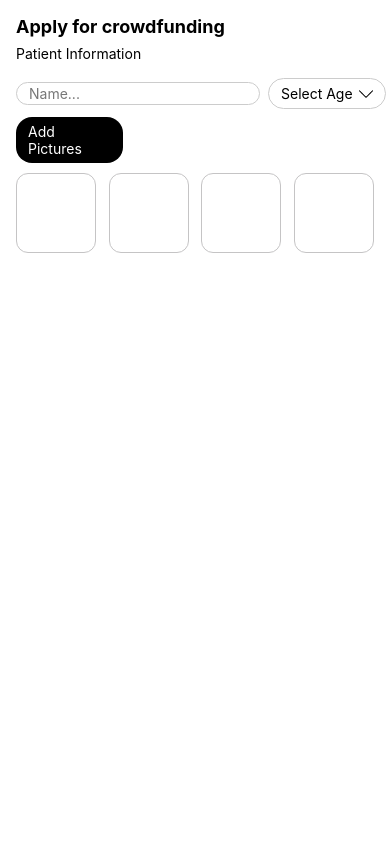
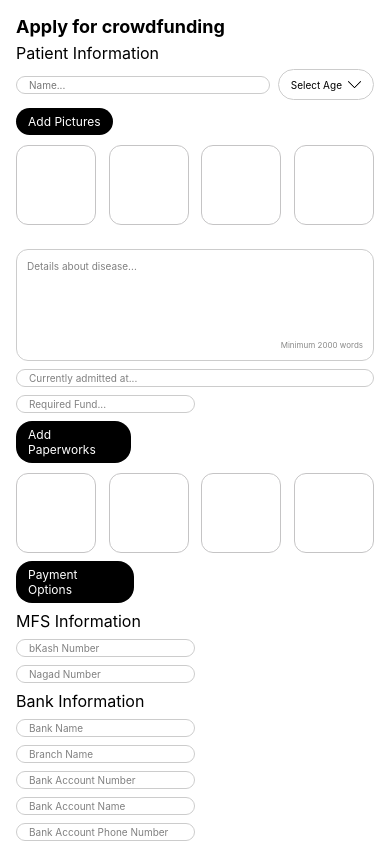
Before and after one commit to OutcastR07/blood-bank, a React Native app: screen / in a window 390 px wide. Built offline with nearby package versions, Linux system fonts and the light colour scheme.

Commit message:
funding application page done

```diff
--- /dev/null
+++ b/components/FundingApplicationComponents/FundingApplicationBody.js
@@ -0,0 +1,219 @@
+import React from "react";
+import {
+  StyleSheet,
+  Text,
+  TextInput,
+  TouchableOpacity,
+  View,
+} from "react-native";
+
+const FundingApplicationBody = () => {
+  return (
+    <View style={styles.container}>
+      <View style={styles.textAreaContainer}>
+        <TextInput
+          style={styles.textArea}
+          underlineColorAndroid="transparent"
+          placeholder="Details about disease..."
+          placeholderTextColor="grey"
+          numberOfLines={10}
+          multiline={true}
+        />
+        <Text style={styles.wordCount}>Minimum 2000 words</Text>
+      </View>
+
+      {/* New input field - 100% width */}
+      <TextInput
+        style={styles.fullWidthInput}
+        placeholder="Currently admitted at..."
+        placeholderTextColor="grey"
+      />
+
+      {/* New input field - 50% width */}
+      <TextInput
+        style={styles.halfWidthInput}
+        placeholder="Required Fund..."
+        placeholderTextColor="grey"
+      />
+
+      {/* Add Paperworks button */}
+      <TouchableOpacity style={styles.addPaperworksButton}>
+        <Text style={styles.addPaperworksText}>Add Paperworks</Text>
+      </TouchableOpacity>
+
+      {/* Card Container */}
+      <View style={styles.cardContainer}>
+        <View style={styles.card}></View>
+        <View style={styles.card}></View>
+        <View style={styles.card}></View>
+        <View style={styles.card}></View>
+      </View>
+
+      {/* Payment Options button */}
+      <TouchableOpacity style={styles.paymentOptionsButton}>
+        <Text style={styles.paymentOptionsText}>Payment Options</Text>
+      </TouchableOpacity>
+
+      <Text style={styles.subtitle}>MFS Information</Text>
+
+      <TextInput
+        style={styles.halfWidthInput}
+        placeholder="bKash Number"
+        placeholderTextColor="grey"
+      />
+
+      <TextInput
+        style={styles.halfWidthInput}
+        placeholder="Nagad Number"
+        placeholderTextColor="grey"
+      />
+
+      <Text style={styles.subtitle}>Bank Information</Text>
+
+      <TextInput
+        style={styles.halfWidthInput}
+        placeholder="Bank Name"
+        placeholderTextColor="grey"
+      />
+
+      <TextInput
+        style={styles.halfWidthInput}
+        placeholder="Branch Name"
+        placeholderTextColor="grey"
+      />
+
+      <TextInput
+        style={styles.halfWidthInput}
+        placeholder="Bank Account Number"
+        placeholderTextColor="grey"
+      />
+
+      <TextInput
+        style={styles.halfWidthInput}
+        placeholder="Bank Account Name"
+        placeholderTextColor="grey"
+      />
+
+      <TextInput
+        style={styles.halfWidthInput}
+        placeholder="Bank Account Phone Number"
+        placeholderTextColor="grey"
+      />
+
+      <TextInput
+        style={styles.halfWidthInput}
+        placeholder="Routing Number"
+        placeholderTextColor="grey"
+      />
+
+      <TouchableOpacity style={styles.submitReviewButton}>
+        <Text style={styles.submitReviewText}>Submit Review</Text>
+      </TouchableOpacity>
+    </View>
+  );
+};
+
+const styles = StyleSheet.create({
+  container: {
+    marginVertical: 8,
+    marginHorizontal: 16,
+  },
+  textAreaContainer: {
+    borderColor: "#ccc",
+    borderWidth: 1,
+    borderRadius: 12,
+    padding: 10,
+  },
+  textArea: {
+    height: 80,
+    justifyContent: "flex-start",
+    textAlignVertical: "top",
+    fontSize: 10,
+  },
+  wordCount: {
+    alignSelf: "flex-end",
+    fontSize: 8,
+    color: "#898988",
+  },
+  fullWidthInput: {
+    width: "100%",
+    borderColor: "#ccc",
+    borderWidth: 1,
+    borderRadius: 16,
+    paddingVertical: 2,
+    paddingHorizontal: 12,
+    marginTop: 8,
+    fontSize: 10,
+  },
+  halfWidthInput: {
+    width: "50%",
+    borderColor: "#ccc",
+    borderWidth: 1,
+    borderRadius: 16,
+    paddingVertical: 2,
+    paddingHorizontal: 12,
+    marginTop: 8,
+    fontSize: 10,
+  },
+  addPaperworksButton: {
+    alignItems: "center",
+    borderColor: "black",
+    borderRadius: 16,
+    paddingVertical: 6,
+    paddingHorizontal: 12,
+    backgroundColor: "black",
+    width: "32%",
+    marginTop: 8,
+  },
+  addPaperworksText: {
+    color: "white",
+    fontSize: 12,
+  },
+  paymentOptionsButton: {
+    alignItems: "center",
+    borderColor: "black",
+    borderRadius: 16,
+    paddingVertical: 6,
+    paddingHorizontal: 12,
+    backgroundColor: "black",
+    width: "33%",
+    marginTop: 8,
+  },
+  paymentOptionsText: {
+    color: "white",
+    fontSize: 12,
+  },
+  cardContainer: {
+    flexDirection: "row",
+    justifyContent: "space-between",
+    marginTop: 10,
+  },
+  card: {
+    width: 80,
+    height: 80,
+    borderRadius: 12,
+    borderColor: "#c5c4c5",
+    borderWidth: 1,
+  },
+  subtitle: {
+    fontSize: 16,
+    marginTop: 8,
+  },
+  submitReviewButton: {
+    alignItems: "center",
+    borderRadius: 32,
+    paddingVertical: 20,
+    paddingHorizontal: 12,
+    backgroundColor: "#11462f",
+    width: "100%",
+    marginTop: 16,
+    marginBottom: 16,
+  },
+  submitReviewText: {
+    color: "white",
+    fontSize: 16,
+    fontWeight: "bold",
+  },
+});
+
+export default FundingApplicationBody;
--- a/components/FundingApplicationComponents/FundingApplicationHeader.js
+++ b/components/FundingApplicationComponents/FundingApplicationHeader.js
@@ -49,15 +49,15 @@ const styles = StyleSheet.create({
   title: {
     fontSize: 18,
     fontWeight: "bold",
-    marginBottom: 8,
+    marginBottom: 6,
   },
   subtitle: {
-    fontSize: 14,
+    fontSize: 16,
   },
   patientInfoContainer: {
     flexDirection: "row",
     justifyContent: "space-between",
-    marginTop: 16,
+    marginTop: 6,
     alignItems: "center",
     marginBottom: 8,
   },
@@ -69,6 +69,7 @@ const styles = StyleSheet.create({
     paddingVertical: 2,
     paddingHorizontal: 12,
     marginRight: 8,
+    fontSize: 10,
   },
   selectAgeButton: {
     flexDirection: "row",
@@ -76,28 +77,29 @@ const styles = StyleSheet.create({
     borderWidth: 1,
     borderColor: "#ccc",
     borderRadius: 16,
-    paddingVertical: 6,
+    paddingVertical: 8,
     paddingHorizontal: 12,
   },
   selectAgeText: {
     marginRight: 6,
+    fontSize: 10,
   },
   dropdownIcon: {
-    width: 14,
-    height: 14,
+    width: 13,
+    height: 13,
   },
   addPictureButton: {
-    flexDirection: "row",
     alignItems: "center",
     borderColor: "black",
     borderRadius: 16,
     paddingVertical: 6,
     paddingHorizontal: 12,
     backgroundColor: "black",
-    width: "30%",
+    width: "27%",
   },
   addPicture: {
     color: "white",
+    fontSize: 12,
   },
   cardContainer: {
     flexDirection: "row",
--- a/pages/CrowdFundingApplicationPage.js
+++ b/pages/CrowdFundingApplicationPage.js
@@ -1,13 +1,17 @@
 import React from "react";
-import { StatusBar, View } from "react-native";
+import { ScrollView, StatusBar, View } from "react-native";
+import FundingApplicationBody from "../components/FundingApplicationComponents/FundingApplicationBody";
 import FundingApplicationHeader from "../components/FundingApplicationComponents/FundingApplicationHeader";
 
 const CrowdFundingApplicationPage = () => {
   return (
-    <View>
-      <StatusBar barStyle="dark-content" backgroundColor="white" />
-      <FundingApplicationHeader />
-    </View>
+    <ScrollView>
+      <View>
+        <StatusBar barStyle="dark-content" backgroundColor="white" />
+        <FundingApplicationHeader />
+        <FundingApplicationBody />
+      </View>
+    </ScrollView>
   );
 };
 
```
